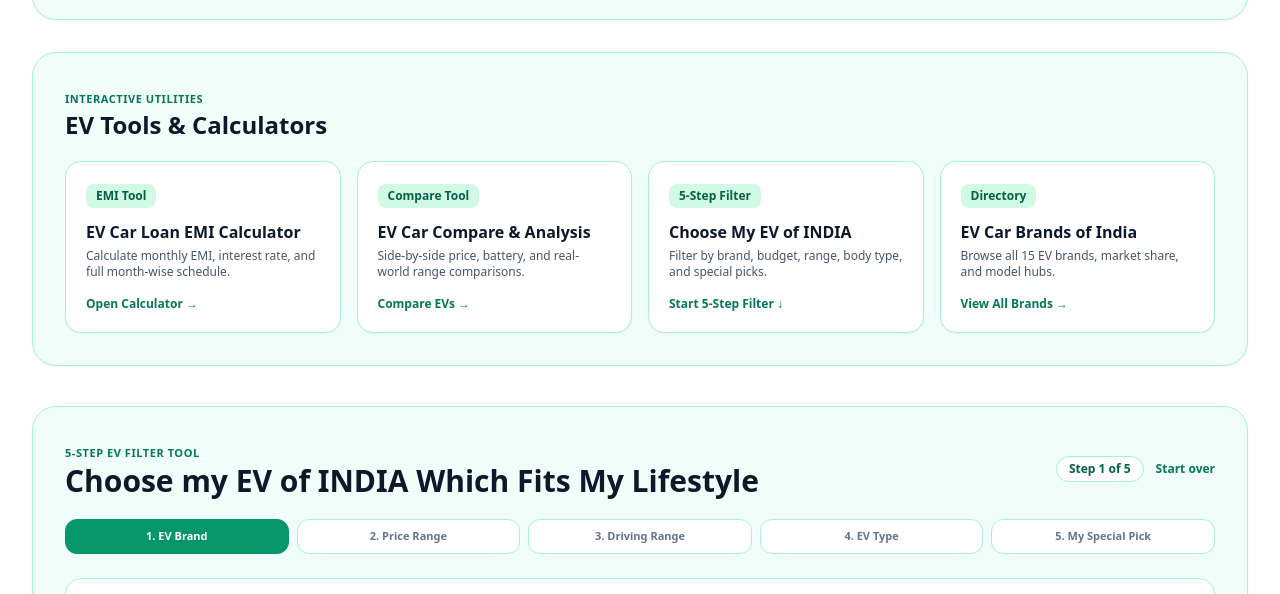
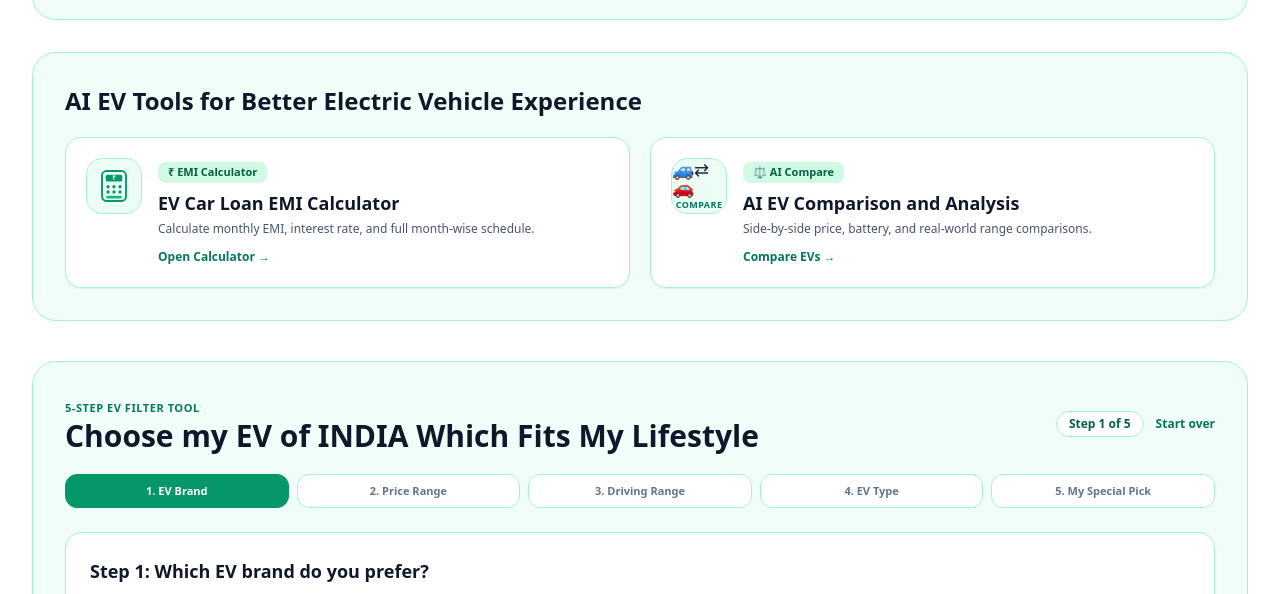
Before and after one commit to sumit1991smt-gif/EV-Cars, a plain HTML site: page index.html in a window 1280 px wide. Shown: the part 843-1437 px from the top of the page. Drawn offline with nearby package versions, Linux system fonts and the light colour scheme; a script that the page names is missing.

Commit message:
Add files via upload

```diff
--- a/index.html
+++ b/index.html
@@ -95,44 +95,39 @@
     <!-- 4. Tools Block -->
     <section class="mb-10 rounded-3xl border border-emerald-200 bg-emerald-50/70 p-6 sm:p-8 shadow-sm">
       <div class="mb-5">
-        <span class="text-[11px] font-extrabold uppercase tracking-wider text-emerald-700">Interactive Utilities</span>
-        <h2 class="text-xl sm:text-2xl font-extrabold text-slate-900">EV Tools &amp; Calculators</h2>
+        <h2 class="text-xl sm:text-2xl font-extrabold text-slate-900">AI EV Tools for Better Electric Vehicle Experience</h2>
       </div>
-      <div class="grid grid-cols-1 sm:grid-cols-2 lg:grid-cols-4 gap-4">
-        <a href="/ev-car-loan-emi-calculator" class="rounded-2xl border border-emerald-200 bg-white p-5 shadow-sm hover:border-emerald-400 hover:shadow-md transition flex flex-col justify-between">
-          <div>
-            <span class="inline-block rounded-lg bg-emerald-100 text-emerald-800 px-2.5 py-1 text-xs font-extrabold mb-3">EMI Tool</span>
-            <h3 class="text-base font-extrabold text-slate-900">EV Car Loan EMI Calculator</h3>
+      <div class="grid grid-cols-1 sm:grid-cols-2 gap-5">
+        <a href="/ev-car-loan-emi-calculator" class="group rounded-2xl border border-emerald-200 bg-white p-5 shadow-sm hover:border-emerald-400 hover:shadow-md transition flex items-start gap-4">
+          <div class="h-14 w-14 rounded-2xl bg-emerald-50 border border-emerald-200 flex items-center justify-center shrink-0 group-hover:scale-105 transition">
+            <svg viewBox="0 0 48 48" class="h-9 w-9" fill="none" xmlns="http://www.w3.org/2000/svg" aria-hidden="true">
+              <rect x="8" y="4" width="32" height="40" rx="6" fill="#ecfdf5" stroke="#059669" stroke-width="2.5"/>
+              <rect x="13" y="9" width="22" height="9" rx="2" fill="#059669"/>
+              <text x="24" y="16" text-anchor="middle" fill="#ffffff" font-size="8" font-weight="bold" font-family="sans-serif">&#8377;</text>
+              <circle cx="16" cy="25" r="2.2" fill="#059669"/><circle cx="24" cy="25" r="2.2" fill="#059669"/><circle cx="32" cy="25" r="2.2" fill="#059669"/>
+              <circle cx="16" cy="32" r="2.2" fill="#059669"/><circle cx="24" cy="32" r="2.2" fill="#059669"/><circle cx="32" cy="32" r="2.2" fill="#059669"/>
+              <rect x="13.5" y="37" width="21" height="3.5" rx="1.75" fill="#10b981"/>
+            </svg>
+          </div>
+          <div class="flex-1 min-w-0">
+            <span class="inline-block rounded-lg bg-emerald-100 text-emerald-800 px-2.5 py-0.5 text-[11px] font-extrabold mb-1.5">&#8377; EMI Calculator</span>
+            <h3 class="text-base sm:text-lg font-extrabold text-slate-900 group-hover:text-emerald-700 transition">EV Car Loan EMI Calculator</h3>
             <p class="text-xs text-slate-600 mt-1">Calculate monthly EMI, interest rate, and full month-wise schedule.</p>
+            <span class="inline-block mt-3 text-xs font-bold text-emerald-700">Open Calculator &rarr;</span>
           </div>
-          <span class="mt-4 text-xs font-bold text-emerald-700">Open Calculator &rarr;</span>
         </a>
 
-        <a href="/ev-car-compare-and-analysis" class="rounded-2xl border border-emerald-200 bg-white p-5 shadow-sm hover:border-emerald-400 hover:shadow-md transition flex flex-col justify-between">
-          <div>
-            <span class="inline-block rounded-lg bg-emerald-100 text-emerald-800 px-2.5 py-1 text-xs font-extrabold mb-3">Compare Tool</span>
-            <h3 class="text-base font-extrabold text-slate-900">EV Car Compare &amp; Analysis</h3>
+        <a href="/ev-car-compare-and-analysis" class="group rounded-2xl border border-emerald-200 bg-white p-5 shadow-sm hover:border-emerald-400 hover:shadow-md transition flex items-start gap-4">
+          <div class="h-14 w-14 rounded-2xl bg-emerald-50 border border-emerald-200 flex flex-col items-center justify-center shrink-0 group-hover:scale-105 transition">
+            <span class="text-lg leading-none" aria-hidden="true">&#128665;&#8644;&#128663;</span>
+            <span class="text-[9px] font-extrabold text-emerald-700 mt-0.5 uppercase tracking-wider">Compare</span>
+          </div>
+          <div class="flex-1 min-w-0">
+            <span class="inline-block rounded-lg bg-emerald-100 text-emerald-800 px-2.5 py-0.5 text-[11px] font-extrabold mb-1.5">&#9878;&#65039; AI Compare</span>
+            <h3 class="text-base sm:text-lg font-extrabold text-slate-900 group-hover:text-emerald-700 transition">AI EV Comparison and Analysis</h3>
             <p class="text-xs text-slate-600 mt-1">Side-by-side price, battery, and real-world range comparisons.</p>
+            <span class="inline-block mt-3 text-xs font-bold text-emerald-700">Compare EVs &rarr;</span>
           </div>
-          <span class="mt-4 text-xs font-bold text-emerald-700">Compare EVs &rarr;</span>
-        </a>
-
-        <a href="#ev-lifestyle-finder" class="rounded-2xl border border-emerald-200 bg-white p-5 shadow-sm hover:border-emerald-400 hover:shadow-md transition flex flex-col justify-between">
-          <div>
-            <span class="inline-block rounded-lg bg-emerald-100 text-emerald-800 px-2.5 py-1 text-xs font-extrabold mb-3">5-Step Filter</span>
-            <h3 class="text-base font-extrabold text-slate-900">Choose My EV of INDIA</h3>
-            <p class="text-xs text-slate-600 mt-1">Filter by brand, budget, range, body type, and special picks.</p>
-          </div>
-          <span class="mt-4 text-xs font-bold text-emerald-700">Start 5-Step Filter &darr;</span>
-        </a>
-
-        <a href="/ev-car-brands-of-india" class="rounded-2xl border border-emerald-200 bg-white p-5 shadow-sm hover:border-emerald-400 hover:shadow-md transition flex flex-col justify-between">
-          <div>
-            <span class="inline-block rounded-lg bg-emerald-100 text-emerald-800 px-2.5 py-1 text-xs font-extrabold mb-3">Directory</span>
-            <h3 class="text-base font-extrabold text-slate-900">EV Car Brands of India</h3>
-            <p class="text-xs text-slate-600 mt-1">Browse all 15 EV brands, market share, and model hubs.</p>
-          </div>
-          <span class="mt-4 text-xs font-bold text-emerald-700">View All Brands &rarr;</span>
         </a>
       </div>
     </section>
```
